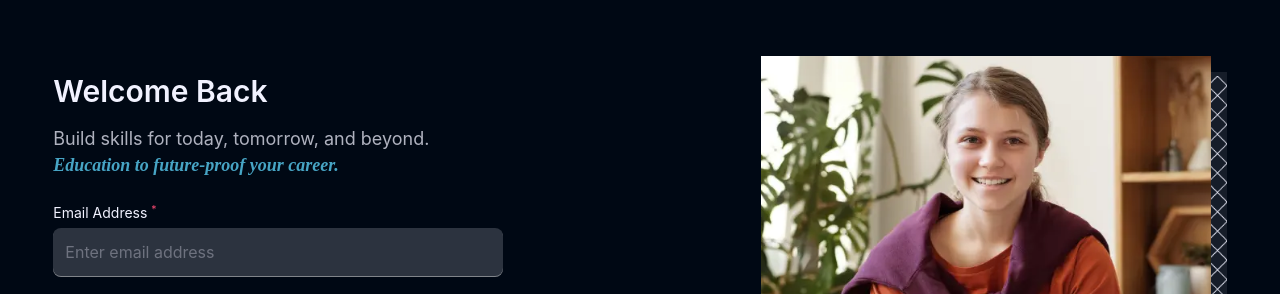
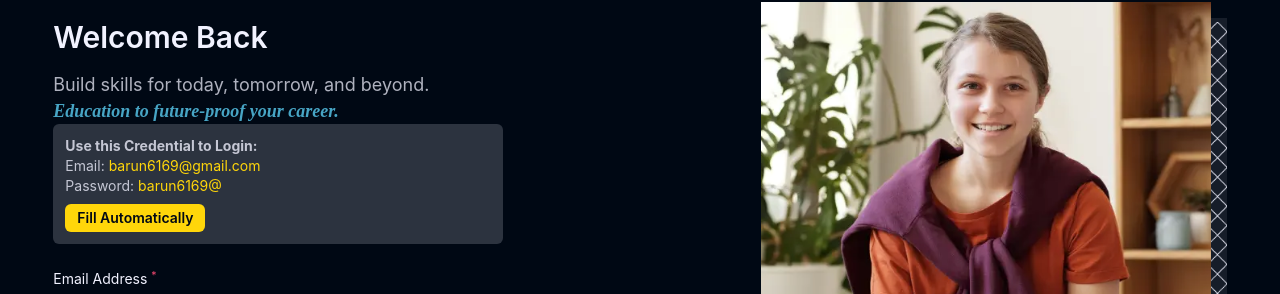
Before and after one commit to subratamondalnsec/StudyNotion, a React (Create React App) app in the folder client/: page /login in a window 1280 px wide. Shown: the part 153-447 px from the top of the page. Built offline with nearby package versions, Linux system fonts and the light colour scheme; no server answers.

Commit message:
Implement autofill for login credentials
Added autofill feature for email and password in LoginForm.

```diff
--- a/client/src/components/core/Auth/LoginForm.jsx
+++ b/client/src/components/core/Auth/LoginForm.jsx
@@ -24,12 +24,35 @@ function LoginForm() {
     }))
   }
 
+  const handleAutoFill = () => {
+    setFormData({
+      email: "barun6169@gmail.com",
+      password: "barun6169@",
+    })
+  }
+
   const handleOnSubmit = (e) => {
     e.preventDefault()
     dispatch(login(email, password, navigate))
   }
 
   return (
+    <>
+      {/* 🔵 Top Note Section */}
+      <div className="bg-richblack-700 p-3 rounded-md text-richblack-50 text-sm">
+        <p><strong>Use this Credential to Login:</strong></p>
+        <p>Email: <span className="text-yellow-50">barun6169@gmail.com</span></p>
+        <p>Password: <span className="text-yellow-50">barun6169@</span></p>
+
+        <button
+          onClick={handleAutoFill}
+          className="mt-2 bg-yellow-50 text-richblack-900 px-3 py-1 rounded-md text-sm font-semibold"
+        >
+          Fill Automatically
+        </button>
+      </div>
+
+      {/* 🔵 Form Section */}
       <form
         onSubmit={handleOnSubmit}
         className="mt-6 flex w-full flex-col gap-y-4"
@@ -48,6 +71,7 @@ function LoginForm() {
             className="form-style w-full"
           />
         </label>
+
         <label className="relative">
           <p className="mb-1 text-[0.875rem] leading-[1.375rem] text-richblack-5">
             Password <sup className="text-pink-200">*</sup>
@@ -71,12 +95,14 @@ function LoginForm() {
               <AiOutlineEye fontSize={24} fill="#AFB2BF" />
             )}
           </span>
+
           <Link to="/forgot-password">
             <p className="mt-1 ml-auto max-w-max text-xs text-blue-100">
               Forgot Password
             </p>
           </Link>
         </label>
+
         <button
           type="submit"
           className="mt-6 rounded-[8px] bg-yellow-50 py-[8px] px-[12px] font-medium text-richblack-900"
@@ -84,6 +110,7 @@ function LoginForm() {
           Sign In
         </button>
       </form>
+    </>
   )
 }
 
```
Lines whose indentation alone changed are shown as unchanged.
